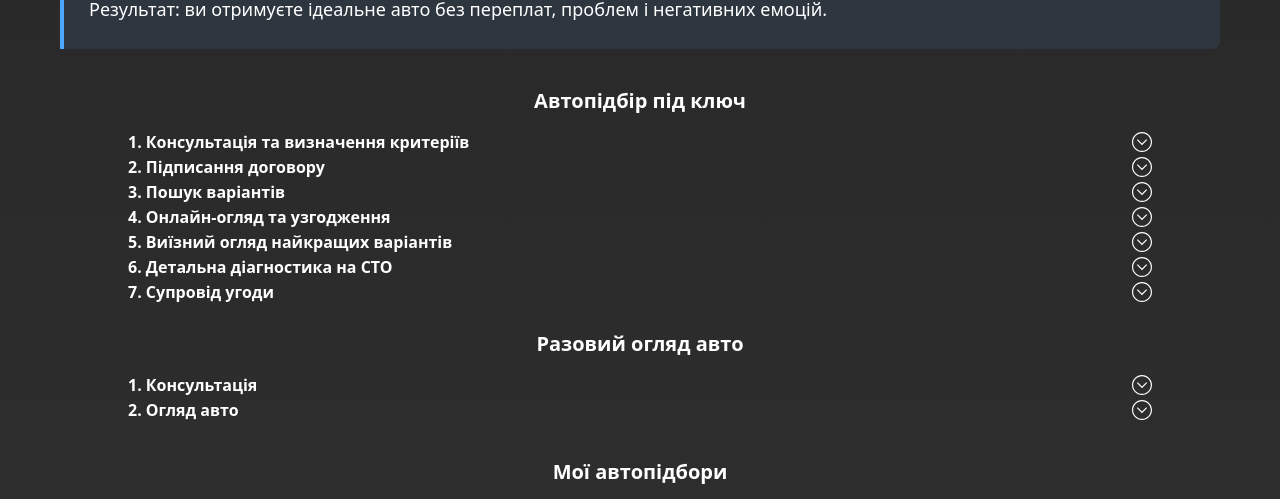
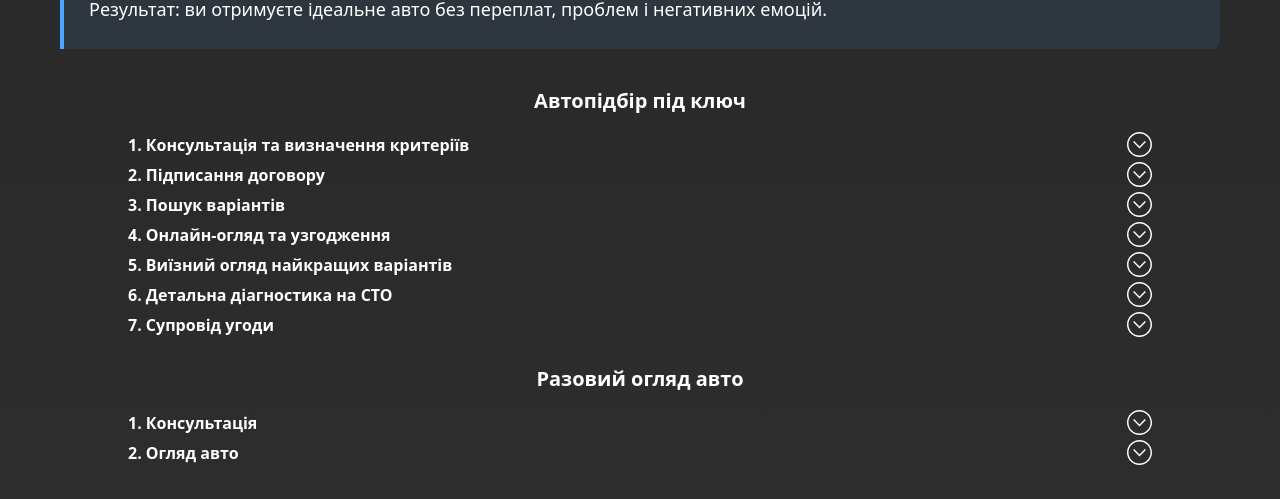
Before and after one commit to YakymenkoOleksandr/Auto_recruitment_site, a React (Vite) app: page / in a window 1280 px wide. Shown: the part 1850-2349 px from the top of the page. Built offline with nearby package versions, Linux system fonts and the light colour scheme.

Commit message:
addcomit_00.40_28.04.2025
Додана анімація до компонентів автопідбору під ключ та одноразового підбору, а саме ротація кнопок відкриття секцій з розширеною інформацією.

```diff
--- a/src/components/OneTimeCarInspection/OneTimeCarInspection.module.css
+++ b/src/components/OneTimeCarInspection/OneTimeCarInspection.module.css
@@ -25,7 +25,7 @@
 }
 
 .textOfPointOfListForStages{
-margin-bottom: 10px;
+margin-bottom: 15px;
 }
 
 .pointOfListForStages{
@@ -51,7 +51,16 @@ margin-bottom: 10px;
 }
 
 .icon{
-    min-width: 20px;
-    min-height: 20px;
+    min-width: 25px;
+    min-height: 25px;
     margin-left: 5px;
+    transition: transform 0.5s ease-in-out;
 }
+
+.icon:hover{
+   transform: rotate(-180deg);;
+}
+
+.icon:active{
+   transform: rotate(-180deg);;
+}
--- a/src/components/Stages/Stages.module.css
+++ b/src/components/Stages/Stages.module.css
@@ -50,7 +50,15 @@ margin-bottom: 10px;
 }
 
 .icon{
-    min-width: 20px;
-    min-height: 20px;
-    margin-left: 5px;
+    min-width: 25px;
+    min-height: 25px;
+    transition: transform 0.5s ease-in-out;
 }
+
+.icon:hover{
+   transform: rotate(-180deg);;
+}
+
+.icon:active{
+   transform: rotate(-180deg);;
+}
```
